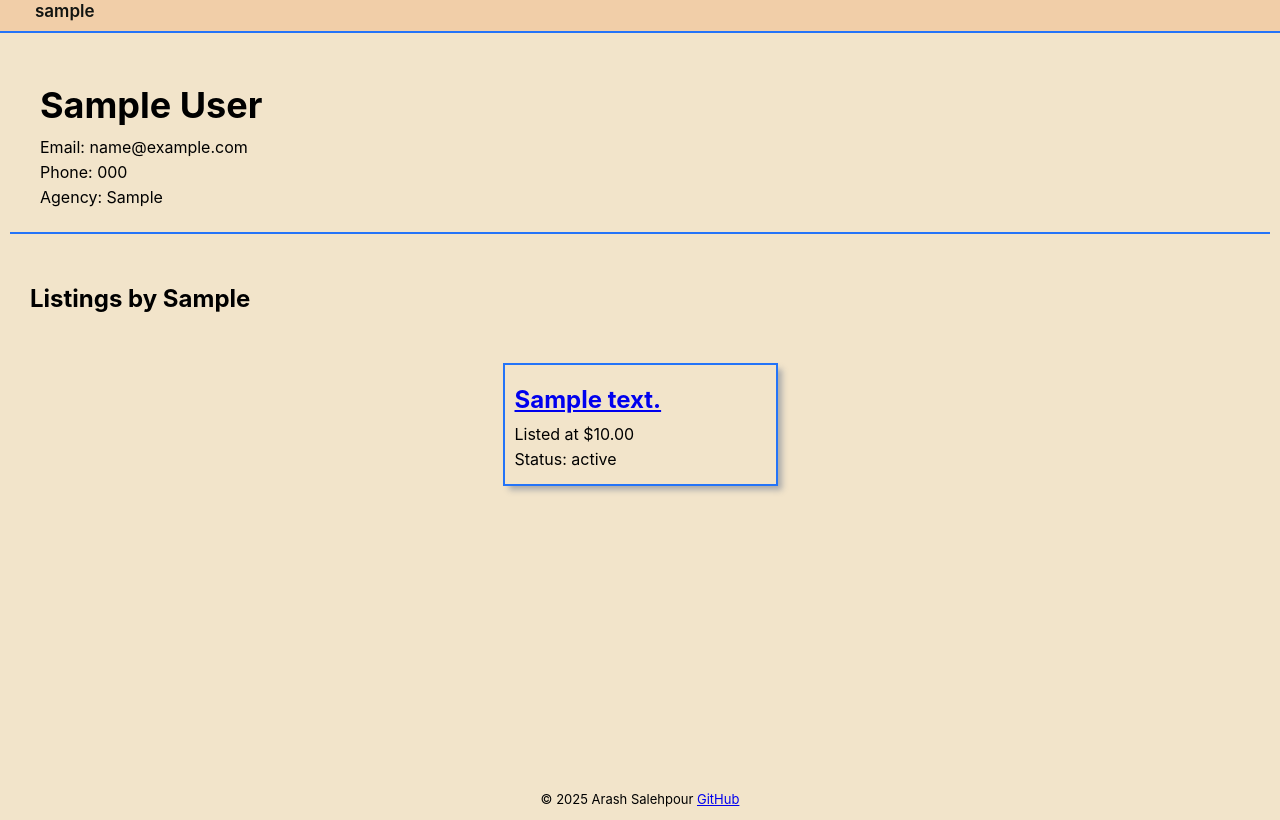
After one commit to abashwitharash/listinglogix, a Django app: page /agents/1/ in a window 1280 px wide. The commit adds this page. Shown: the part 314-1134 px from the top of the page. Run offline with Django 5.2, Linux system fonts and the light colour scheme; a user stored in the database is signed in; tables that the repository leaves empty hold one stand-in row (values such as "Sample post").

Commit message:
added all agents with profile...can view other agents profile and then also see their listings

```diff
--- /dev/null
+++ b/main_app/static/css/agentprofile.css
@@ -0,0 +1,47 @@
+/* Agent Info */
+.agent-info {
+    width: 100%;
+    padding: 20px 30px;
+    border-bottom: var(--borders);
+    margin-bottom: 30px;
+  }
+
+  .agent-info h1 {
+    font-size: var(--font-xxl);
+    margin-bottom: 10px;
+  }
+
+  .agent-info p {
+    font-size: var(--font-reg);
+    margin: 5px 0;
+  }
+
+  /* Listings Section */
+  .card-container {
+    padding: 0 30px;
+    display: flex;
+    justify-content: center;
+    flex-wrap: wrap;
+  }
+
+  .card {
+    width: 275px;
+    margin: 10px;
+    border: var(--borders);
+    box-shadow: var(--card-box-shadow);
+  }
+
+  .card-content {
+    padding: 10px;
+    width: 100%;
+  }
+
+  .card h2 {
+    margin: 10px 0;
+    font-size: var(--font-xl);
+  }
+
+  .card p {
+    margin: 5px 0;
+    font-size: var(--font-reg);
+  }
--- a/main_app/templates/base.html
+++ b/main_app/templates/base.html
@@ -31,6 +31,7 @@
           <li><a href="{% url 'lists-index' %}">My Listings</a></li>
           <li><a href="{% url 'all-listings' %}">All Listings</a></li>
           <li><a href="{% url 'list-create' %}">Create a Listing</a></li>
+          <li><a href="{% url 'all-agents' %}">All Agents</a></li>
           {% endif %}
           <li><a href="/about">About</a></li>
           <li>
--- /dev/null
+++ b/main_app/templates/profiles/agentprofile.html
@@ -0,0 +1,35 @@
+{% extends 'base.html' %}
+{% load static humanize %}
+
+{% block head %}
+<link rel="stylesheet" href="{% static 'css/agentprofile.css' %}" />
+{% endblock %}
+
+{% block content %}
+<section class="agent-info">
+  <h1>{{ profile.first_name }} {{ profile.last_name }}</h1>
+  <p>Email: {{ profile.email }}</p>
+  {% if profile.phone %}<p>Phone: {{ profile.phone }}</p>{% endif %}
+  {% if profile.agency %}<p>Agency: {{ profile.agency }}</p>{% endif %}
+</section>
+
+<section class="page-header">
+  <h2>Listings by {{ profile.first_name }}</h2>
+</section>
+
+<section class="card-container">
+  {% for property in listings %}
+  <div class="card">
+    <div class="card-content">
+      <h2 class="card-title">
+        <a href="{% url 'list-detail' property.id %}">{{ property.address }}</a>
+      </h2>
+      <p>Listed at ${{ property.price|floatformat:2|intcomma }}</p>
+      <p>Status: {{ property.status }}</p>
+    </div>
+  </div>
+  {% empty %}
+  <p>This agent has no listings yet.</p>
+  {% endfor %}
+</section>
+{% endblock %}
--- a/main_app/urls.py
+++ b/main_app/urls.py
@@ -15,6 +15,8 @@ urlpatterns = [
     path('profile/me/', views.my_profile, name='my-profile'),
     path('profile/edit/', views.EditProfile.as_view(), name='edit-profile'),
     path('profile/delete/', views.DeleteProfile.as_view(), name='delete-profile'),
-    path('users/', views.all_users, name='all-users'),
+    path('agents/', views.all_agents, name='all-agents'),
+    path('agents/<int:user_id>/', views.agent_profile, name='agent-profile'),
+
 
 ]
--- a/main_app/views.py
+++ b/main_app/views.py
@@ -113,6 +113,15 @@ def my_profile(request):
     return render(request, 'profiles/myprofile.html', {'profile': profile})
 
 @login_required
-def all_users(request):
-    users = UserProfile.objects.all().exclude(user=request.user)
-    return render(request, 'profiles/allusers.html', {'users': users})
+def all_agents(request):
+    agents = UserProfile.objects.all().exclude(user=request.user)
+    return render(request, 'profiles/allagents.html', {'agents': agents})
+
+@login_required
+def agent_profile(request, user_id):
+    profile = UserProfile.objects.get(id=user_id)
+    listings = Property.objects.filter(listed_by=profile)
+    return render(request, 'profiles/agentprofile.html', {
+        'profile': profile,
+        'listings': listings
+    })
```
Also changed, not shown: main_app/templates/profiles/allagents.html (added, +33 -0 lines), main_app/templates/profiles/allusers.html (deleted, +0 -26 lines).
